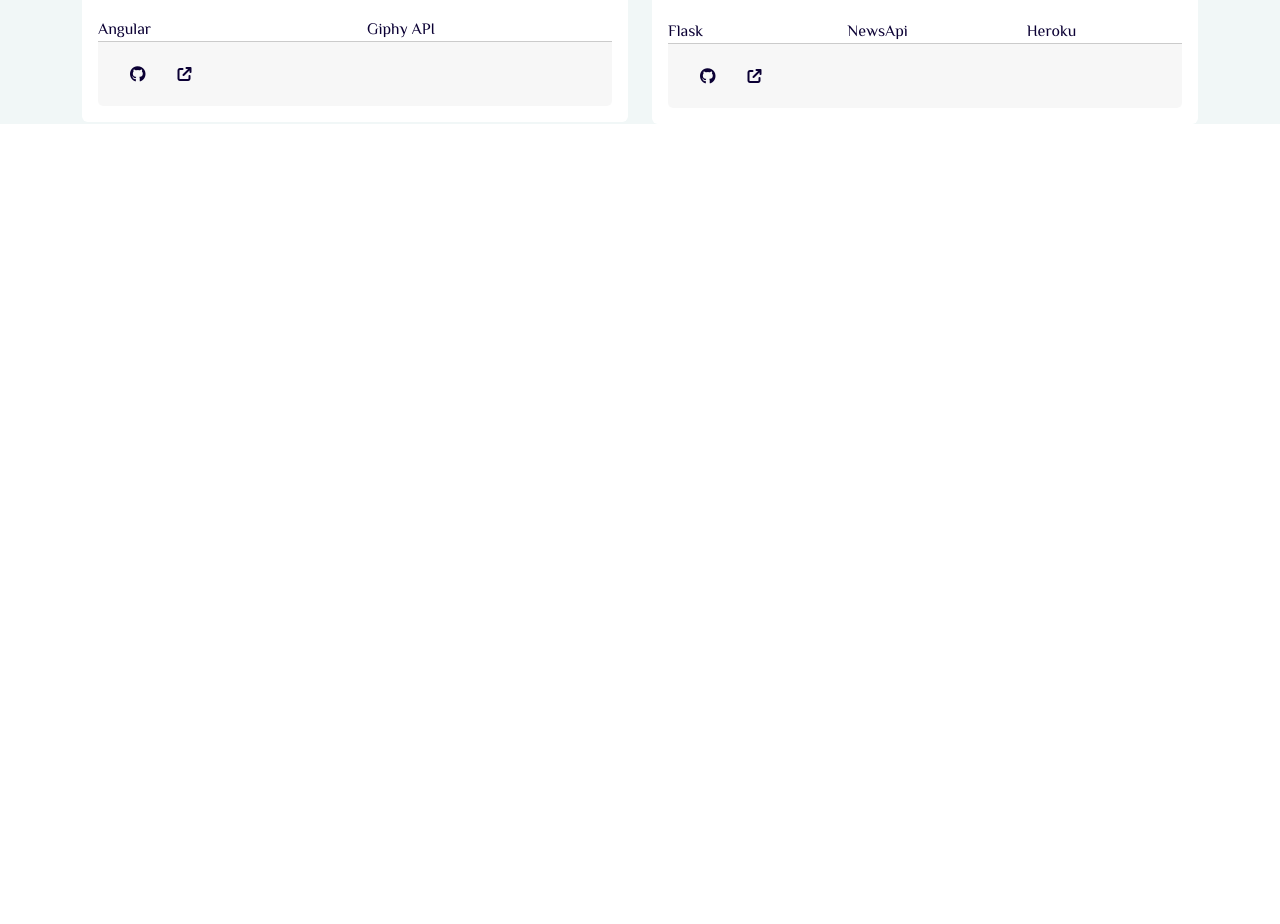
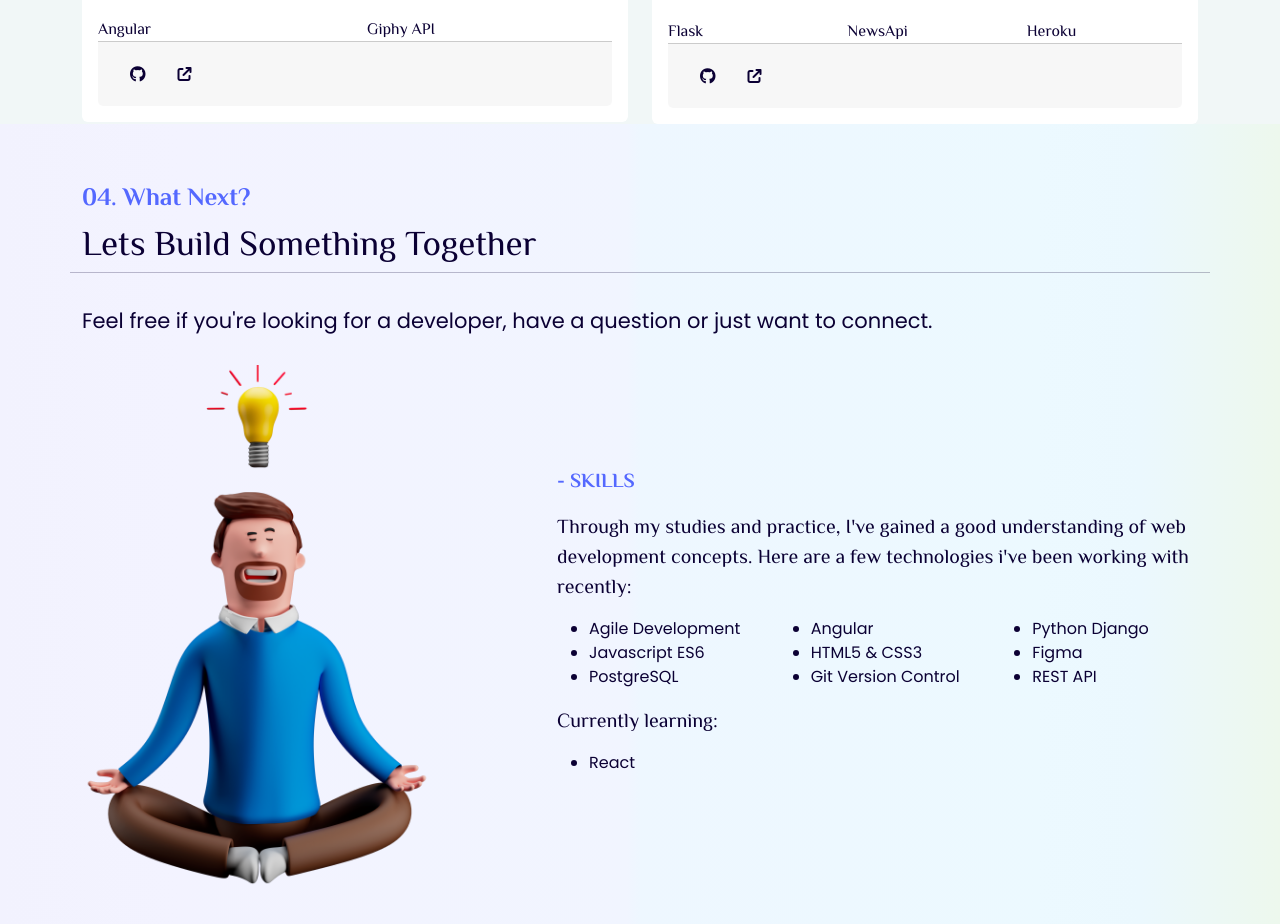
Before and after one commit to sirgama/sirgama.github.io, an Angular app: page / in a window 1280 px wide. Shown: the part 3727-4651 px from the top of the page. Before the commit the page ends 3851 px from the top, so only its background shows below. Built offline with nearby package versions, Linux system fonts and the light colour scheme; a web font is replaced by a local one.

Commit message:
add image tocontact section

```diff
--- a/src/app/app.component.html
+++ b/src/app/app.component.html
@@ -3,3 +3,4 @@
 <app-about></app-about>
 <app-skills></app-skills>
 <app-projects></app-projects>
+<app-contact></app-contact>
--- a/src/app/contact/contact.component.css
+++ b/src/app/contact/contact.component.css
@@ -0,0 +1,63 @@
+*{
+  color: rgb(11, 0, 52);
+}
+.about{
+  height: 100vh;
+  background: rgb(242,242,254);
+  background: linear-gradient(90deg, rgba(242,242,254,1) 0%, rgba(243,243,255,1) 14%, rgba(241,245,255,1) 49%, rgba(238,247,255,1) 50%, rgba(236,249,255,1) 81%, rgba(235,248,254,1) 89%, rgba(237,248,237,1) 100%);
+}
+.abtme{
+  font-size: 35px;
+}
+.abtmee{
+  font-size: 21px;
+  font-family: 'Poppins' ;
+}
+.num{
+  color: #5468ff;
+  font-size: 25px;
+  font-weight: bold;
+}
+.nume{
+  color: #5468ff;
+  font-size: 20px;
+  font-weight: bold;
+}
+a{
+  text-decoration: none;
+}
+.xda{
+  background-color: rgba(244, 197, 57, 0.749);
+}
+.xda:hover{
+  background-color: orange;
+  border-bottom: 3px solid orange;
+}
+.abtm, li{
+  font-size: 20px;
+
+}
+li{
+  font-family: 'Poppins', sans-serif;
+  font-size: 16px;
+}
+
+
+
+
+
+
+
+
+
+
+
+
+
+
+
+@media screen and (max-width: 600px) {
+  .about {
+height: auto;
+}
+}
--- a/src/app/contact/contact.component.html
+++ b/src/app/contact/contact.component.html
@@ -1 +1,60 @@
-<p>contact works!</p>
+
+<div class="container-fluid about" id="contact">
+  <div class="container">
+
+
+  <div class="row d-flex justify-content-between flex-row mb-3 ">
+<h5 class="mt-5 abtme"><span class="num">04. What Next?</span> </h5>
+<h5 class=" abtme"><span class="num"></span>Lets Build Something Together </h5><hr>
+<p class="mt-3 abtmee">Feel free if you're looking for a developer, have a question or just want to connect.</p>
+
+<div class="col-md-4 align-self-center mt-1">
+
+  <img src="../../assets/images/97.png" alt="" class="img-fluid bgm mt-2">
+
+</div>
+
+    <div class="col-md-7 align-self-center">
+      <p class="mt-3 nume">- SKILLS</p>
+
+
+      <p class="mt-3 abtm">Through my studies and practice, I've gained a good understanding of web development concepts. Here are a few technologies i've been working with recently: </p>
+      <div class="row abtm">
+        <div class="col">
+          <ul>
+            <li>Agile Development</li>
+            <li>Javascript ES6</li>
+            <li>PostgreSQL</li>
+          </ul>
+        </div>
+        <div class="col">
+          <ul>
+            <li>Angular</li>
+            <li>HTML5 & CSS3</li>
+            <li>Git Version Control</li>
+          </ul>
+        </div>
+        <div class="col">
+          <ul>
+            <li>Python Django</li>
+            <li>Figma</li>
+            <li>REST API</li>
+          </ul>
+        </div>
+      </div>
+      <p class="abtm">Currently learning: </p>
+      <div class="row abtm">
+        <div class="col">
+          <ul>
+            <li>React</li>
+
+          </ul>
+        </div>
+      </div>
+    </div>
+
+  </div>
+
+
+  </div>
+</div>
--- a/src/app/navbar/navbar.component.html
+++ b/src/app/navbar/navbar.component.html
@@ -22,7 +22,7 @@
             <a class="nav-link m-3 hover-underline-animation" href="#projects">Projects</a>
           </li>
           <li class="nav-item ">
-            <a class="nav-link m-3 hover-underline-animation" href="#" >
+            <a class="nav-link m-3 hover-underline-animation" href="#contact" >
 Contact            </a>
 
           </li>
```
Also changed, not shown: src/assets/images/97.png (added).
